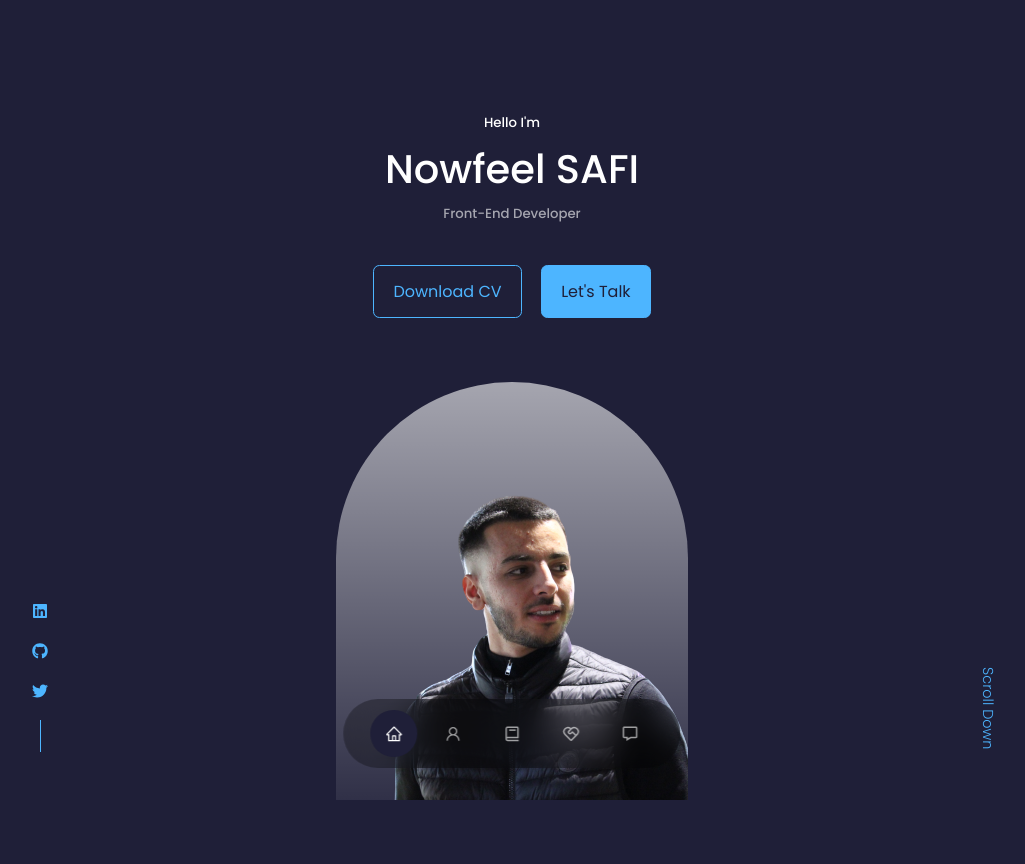
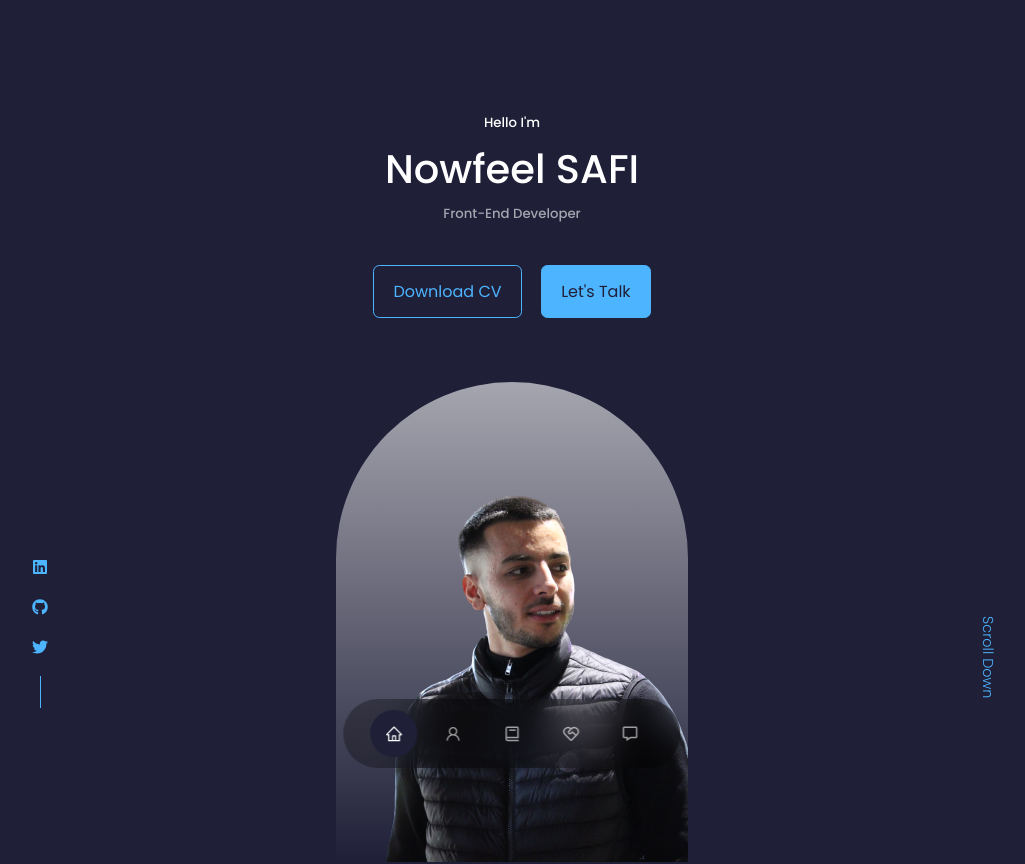
Before and after one commit to Nozgood/react-portfolio, a React (Create React App) app: page / in a window 1280 px wide. Shown: the top 864 px of the page, without its empty margins (128-1153 px from the left). Built offline with nearby package versions, Linux system fonts and the light colour scheme.

Commit message:
edit social bar position

```diff
--- a/src/index.css
+++ b/src/index.css
@@ -270,7 +270,7 @@ footer a {
   }
 }
 header {
-  height: 100vh;
+  height: 1000px;
   padding-top: 7rem;
   overflow: hidden;
 }
@@ -302,7 +302,7 @@ header {
   gap: 0.8rem;
   position: absolute;
   left: 0;
-  bottom: 3rem;
+  top: 50%;
 }
 .header__socials::after {
   content: "";
@@ -321,7 +321,7 @@ header {
 .scroll__down {
   position: absolute;
   right: -2.3rem;
-  bottom: 5rem;
+  top: 60%;
   transform: rotate(90deg);
   font-weight: 300;
   font-size: 0.9rem;
--- a/src/sass/pages/_header.scss
+++ b/src/sass/pages/_header.scss
@@ -1,7 +1,7 @@
 @import '../utils/variables';
 
 header {
-    height: 100vh;
+    height: 1000px;
     padding-top: 7rem;
     overflow: hidden;
 }
@@ -37,7 +37,7 @@ header {
         gap: 0.8rem;
         position: absolute;
         left: 0;
-        bottom: 3rem;
+        top: 50%;
 
         &::after {
             content: '';
@@ -58,7 +58,7 @@ header {
 .scroll__down {
     position: absolute;
     right: -2.3rem;
-    bottom: 5rem;
+    top: 60%;
     transform: rotate(90deg);
     font-weight: 300;
     font-size: 0.9rem;
```
